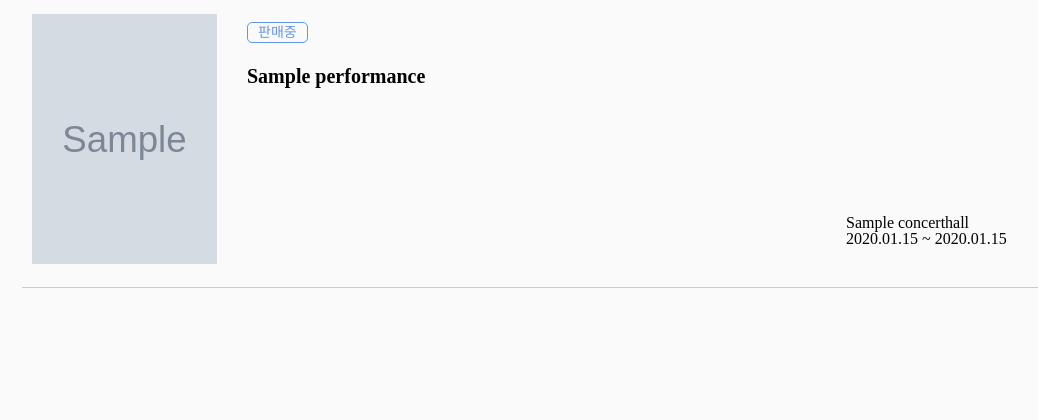
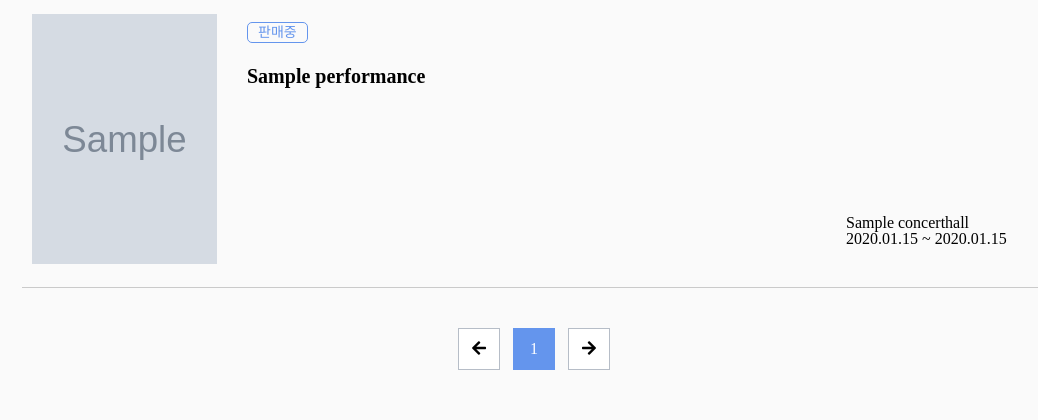
Before and after one commit to minwoo9629/ticketing_service, a Django app: page /search/ in a window 1280 px wide. Shown: the part 426-846 px from the top of the page, without its empty margins (106-1144 px from the left). Before the commit the page ends 714 px from the top, so only its background shows below. Run offline with Django 3.2, Linux system fonts and the light colour scheme; tables that the repository leaves empty hold one stand-in row (values such as "Sample post"); grey boxes marked "Sample" are stand-in pictures; some libraries are stand-ins or nearby versions.

Commit message:
검색 페이징 기능 추가 및 예약기능 준비

```diff
--- a/concertapp/static/concertapp/css/category.css
+++ b/concertapp/static/concertapp/css/category.css
@@ -41,7 +41,7 @@
     transform: scale(1.1);
 }
 
-img {
+.categoryCard img {
     transition: all .3s ease;
     width: 185px;
     height: 250px;
--- a/concertapp/templates/concertapp/detail.html
+++ b/concertapp/templates/concertapp/detail.html
@@ -42,7 +42,7 @@
             <div class="reserveWrap">
                 {% if performance.reserve_available %}
                 <div><a class="active" href="#">예매확인 / 취소</a></div>
-                <div><a class="active" href="#">예매하기</a></div>
+                <div><a class="active" href="{% url 'reservationapp:reserve' performance.id %}">예매하기</a></div>
                 {% else %}
                 <div><a class="active pause" href="#">예매확인 / 취소</a></div>
                 <div><a class="deactive">D - {{performance.d_day.days}}</a></div>
--- a/concertapp/templates/concertapp/search.html
+++ b/concertapp/templates/concertapp/search.html
@@ -48,6 +48,35 @@
             {% endfor%}
             {% endif %}
         </ul>
+    </div>
+    <div class="paginationWrap">
+        {% if page_obj.has_previous %}
+        <a href="?page={{page_obj.previous_page_number}}" class="able">
+            <i class="fas fa-arrow-left"></i>
+        </a>
+        {% else %}
+        <a href="#" class="disable">
+            <i class="fas fa-arrow-left"></i>
+        </a>
+        {% endif %}
+        <span class="pageNumber">
+            {% for page_num in page_range %}
+            {% if page_obj.number == page_num %}
+            <a href="#" class="active">{{page_num}}</a>
+            {% else %}
+            <a href="?page={{page_num}}" class="able">{{page_num}}</a>
+            {%endif%}
+            {%endfor%}
+        </span>
+        {% if page_obj.has_next %}
+        <a href="?page={{page_obj.next_page_number}}" class="able">
+            <i class="fas fa-arrow-right"></i>
+        </a>
+        {% else %}
+        <a href="#" class="disable">
+            <i class="fas fa-arrow-right"></i>
+        </a>
+        {%endif%}
     </div>
 </div>
 <style>
@@ -139,6 +168,11 @@
         width: 185px;
     }
 
+    .searchResultContent .col.poster img {
+        width: 185px;
+        height: 250px;
+    }
+
     .searchResultContent .col.searchResultDesc {
         padding: 0 60px 0 30px;
     }
@@ -177,6 +211,44 @@
 
     .searchResultContent .col.placeDatetime span {
         display: block;
+    }
+
+    .paginationWrap {
+        text-align: center;
+        padding: 40px 20px 30px 20px;
+    }
+
+    .pageNumber {
+        display: inline-block;
+        margin: 0 9px;
+    }
+
+    .paginationWrap a {
+        transition: all .3s;
+        display: inline-block;
+        width: 40px;
+        height: 40px;
+        border: 1px solid #b6bdc7;
+        background: #fff;
+        line-height: 40px;
+        text-align: center;
+    }
+
+    .paginationWrap a.able:hover {
+        border: 1px solid cornflowerblue;
+        background-color: cornflowerblue;
+        color: #fff;
+    }
+
+    .paginationWrap a.active {
+        border: 1px solid cornflowerblue;
+        background-color: cornflowerblue;
+        color: #fff;
+        cursor: auto;
+    }
+
+    .paginationWrap a.disable {
+        cursor: auto;
     }
 
     @media screen and (max-width: 930px) {
--- a/concertapp/views.py
+++ b/concertapp/views.py
@@ -35,6 +35,8 @@ class SearchListView(ListView):
     model = Performance
     template_name = 'concertapp/search.html'
     context_object_name = 'search_list'
+    paginate_by = 10
+    block_size = 5
 
     def get_queryset(self, *args, **kwargs):
         q = self.request.GET.get('q', '')
@@ -53,6 +55,9 @@ class SearchListView(ListView):
         end_day = self.request.GET.get('end_day', '')
 
         context = super(SearchListView, self).get_context_data()
+        start_idx = (context['page_obj'].number -1 ) // self.block_size * self.block_size
+        end_idx = min(start_idx + self.block_size, len(context['paginator'].page_range))
+        context['page_range'] = context['paginator'].page_range[start_idx:end_idx]
         context['keyword'] = q
         context['start_day'] = start_day
         context['end_day'] = end_day
--- a/config/urls.py
+++ b/config/urls.py
@@ -12,6 +12,7 @@ urlpatterns = [
     path('api/', include('api.urls')),
     path('search/',SearchListView.as_view(), name='search'),
     path('ckeditor/', include('ckeditor_uploader.urls')),
+    path('reservation/', include('reservationapp.urls')),
 ]
 
 urlpatterns += static(settings.MEDIA_URL, document_root=settings.MEDIA_ROOT)
--- /dev/null
+++ b/reservationapp/templates/reservationapp/reserve.html
@@ -0,0 +1,6 @@
+{% extends 'base.html' %}
+{% block content %}
+{% for p in performance%}
+{{p}}
+{% endfor %}
+{% endblock %}
--- a/reservationapp/urls.py
+++ b/reservationapp/urls.py
@@ -1,7 +1,7 @@
 from django.urls import path
 from reservationapp import views
 
-app_name = 'concertapp'
+app_name = 'reservationapp'
 urlpatterns = [
-    # path('reserve', view.hello, name="heelo")
+    path('reserve/<int:pk>', views.reserve, name="reserve")
 ]
```
Also changed, not shown: reservationapp/views.py (+10 -1 lines).
